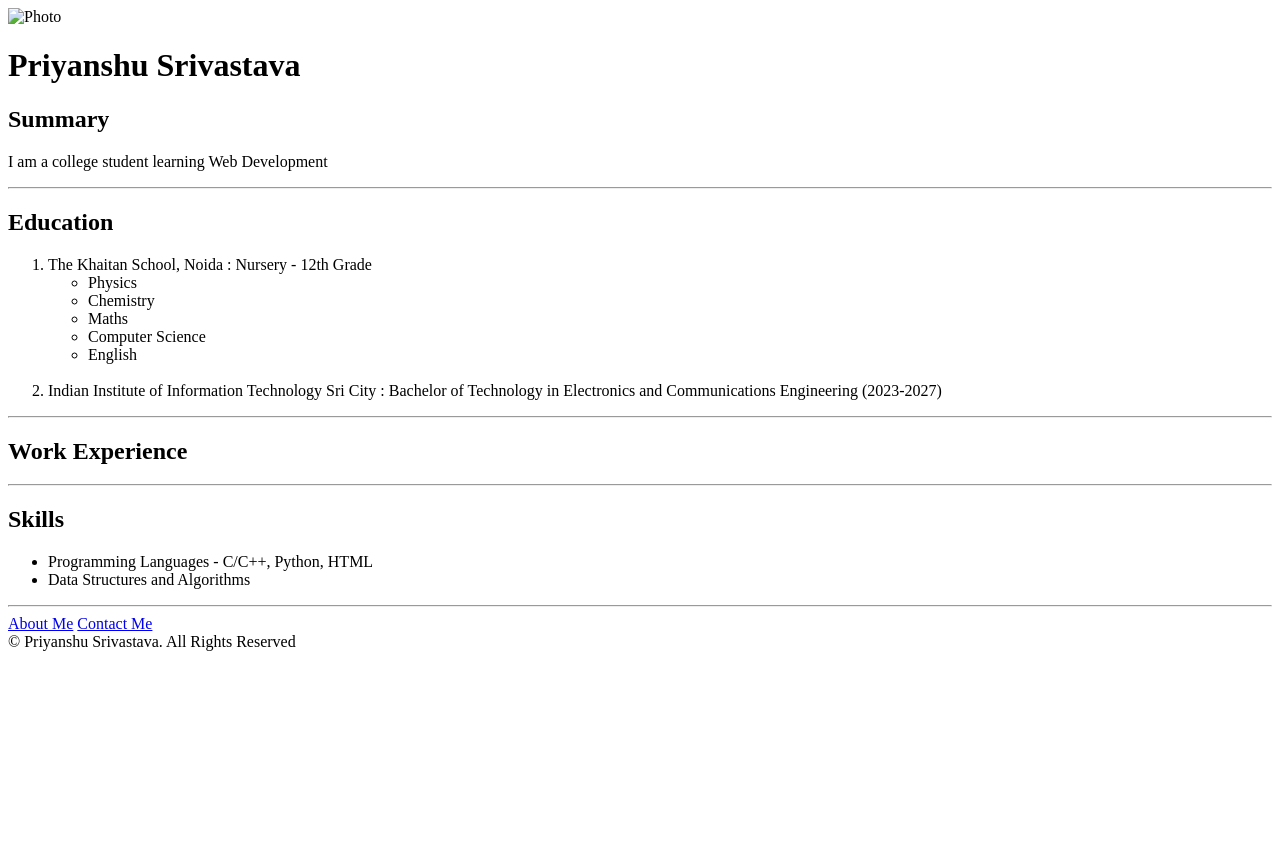
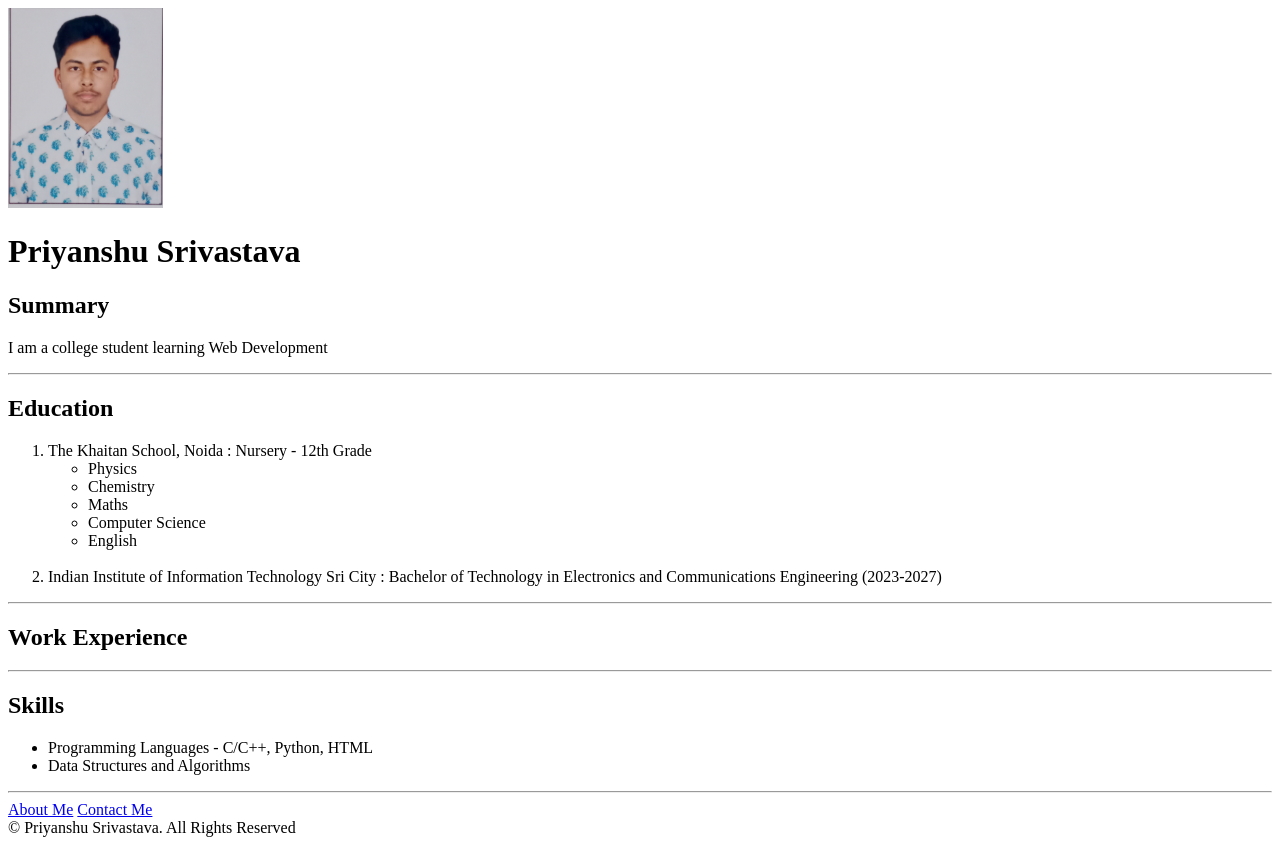
Before and after one commit to priyanshutryingtocode/Portfolio, a plain HTML site: page capstone1-resume.html in a window 1280 px wide. Before the commit the page ends 800 px from the top, so only its background shows below. Drawn offline with Linux system fonts and the light colour scheme.

Commit message:
Update capstone1-resume.html

```diff
--- a/capstone1-resume.html
+++ b/capstone1-resume.html
@@ -7,7 +7,7 @@
 </head>
 <body>
 
-    <img src="../assets/images/Priyanshu Photo.jpg" height="200" alt="Photo" />
+    <img src="./Priyanshu Photo.jpg" height="200" alt="Photo" />
     <h1>Priyanshu Srivastava</h1>
 
     <h2>Summary</h2>
```
